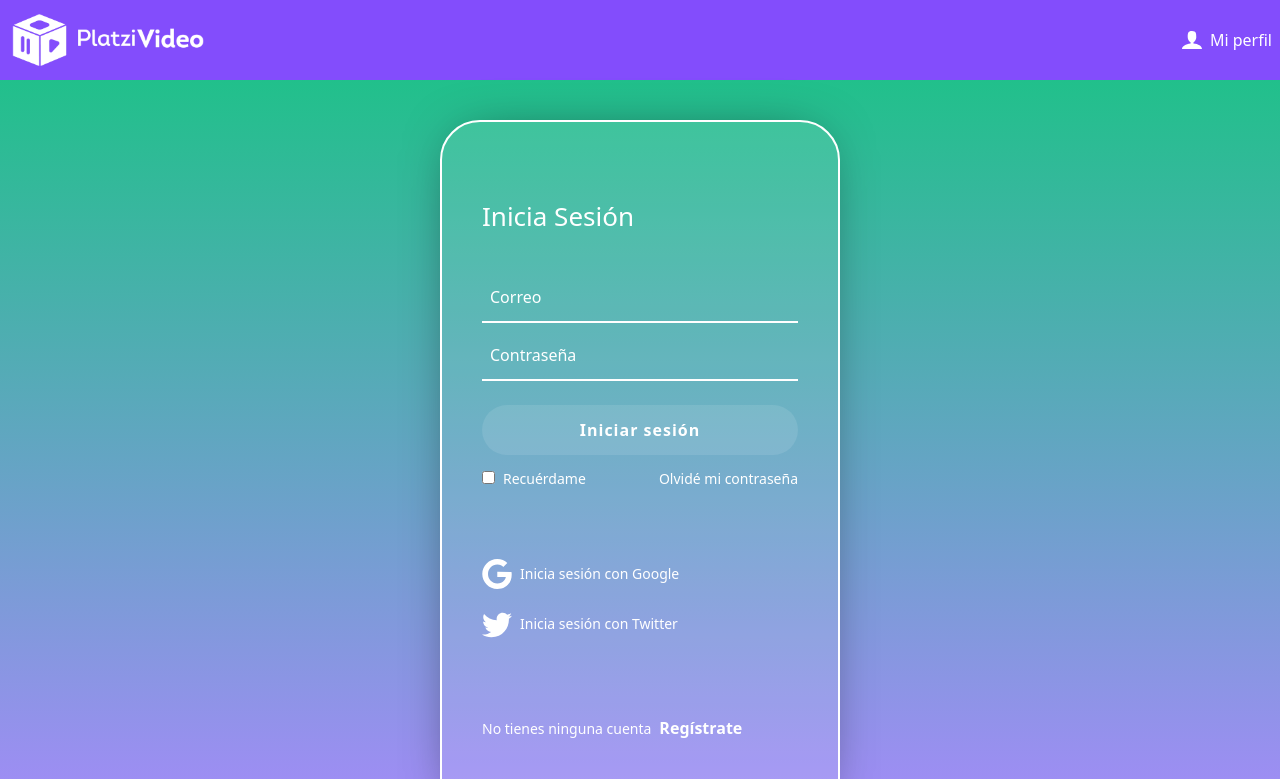
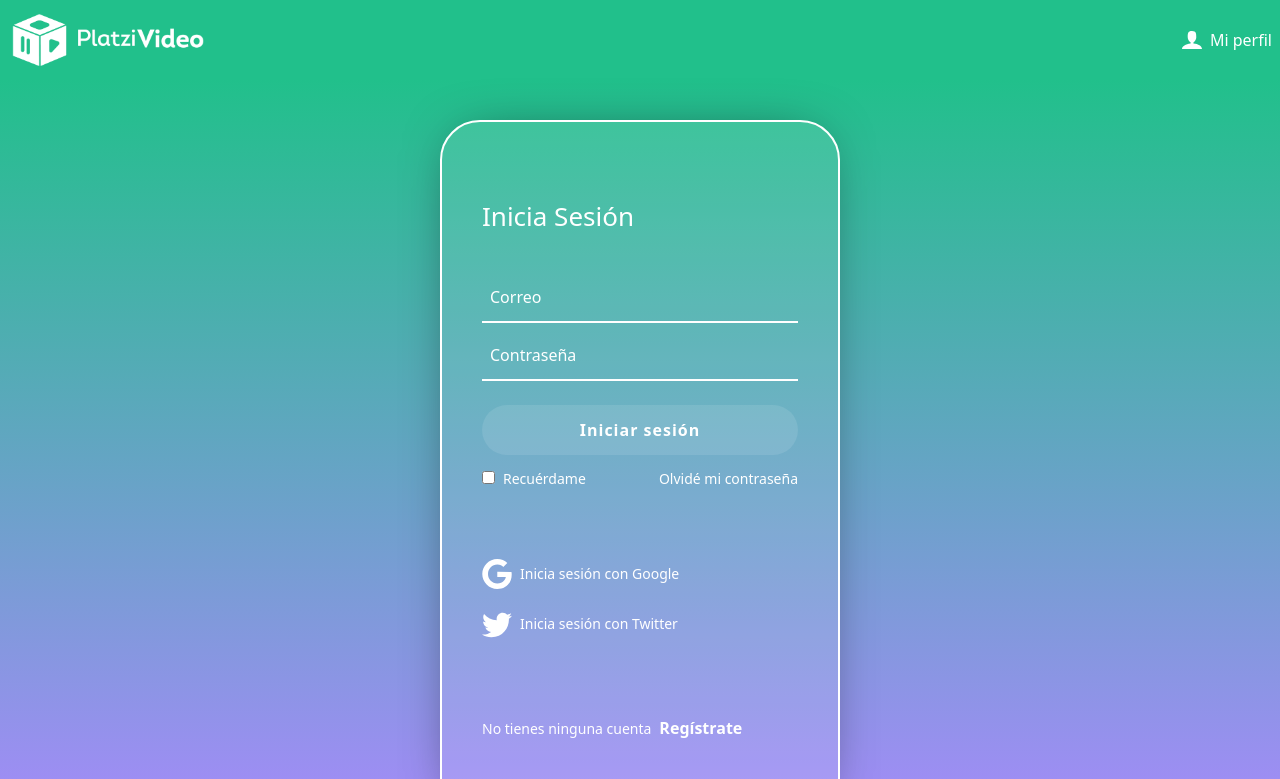
Before and after one commit to FelipeMerchan/platzi-video, a React app: page /login in a window 1280 px wide. Shown: the top 779 px of the page. Built offline with nearby package versions, Linux system fonts and the light colour scheme; a web font is replaced by a local one.

Commit message:
feat: add CSS validations for Header styles

```diff
--- a/package.json
+++ b/package.json
@@ -15,6 +15,7 @@
   "license": "MIT",
   "dependencies": {
     "babel-eslint": "10.1.0",
+    "classnames": "^2.3.1",
     "eslint": "7.21.0",
     "eslint-config-airbnb": "18.2.1",
     "eslint-plugin-import": "2.22.1",
--- a/src/assets/styles/components/Header.scss
+++ b/src/assets/styles/components/Header.scss
@@ -54,3 +54,8 @@
     }
   }
 }
+
+.isLogin,
+.isRegister {
+  background-color: $green-color;
+}
--- a/src/assets/styles/pages/Login.scss
+++ b/src/assets/styles/pages/Login.scss
@@ -9,7 +9,7 @@
   flex-direction: column;
   min-block-size: calc(100vh - 200px);
   padding: $space-5 $space-3;
-  background: linear-gradient(#21c08b, #ab88ff);
+  background: linear-gradient($green-color, #ab88ff);
 
   &__container {
     display: flex;
--- a/src/components/Header.jsx
+++ b/src/components/Header.jsx
@@ -2,6 +2,7 @@
 import React from 'react';
 import { connect } from 'react-redux';
 import { Link } from 'react-router-dom';
+import classNames from 'classnames';
 import gravatar from '../utils/gravatar';
 import { logoutRequest } from '../actions';
 
@@ -11,15 +12,20 @@
 import '@styles/components/Header.scss';
 
 const Header = (props) => {
-  const { user } = props;
+  const { user, isLogin, isRegister } = props;
   const hasUser = Object.keys(user).length > 0;
 
   const handleLogout = () => {
     props.logoutRequest({});
   };
 
+  const headerClass = classNames('Header', {
+    isLogin,
+    isRegister,
+  });
+
   return (
-    <header className='Header'>
+    <header className={headerClass}>
       <Link to='/'>
         <img className='Header__image' width='200' src={platziVideoLogo} alt='Platzi Video' />
       </Link>
--- a/src/components/Layout.jsx
+++ b/src/components/Layout.jsx
@@ -1,13 +1,11 @@
 /* eslint-disable import/no-unresolved */
 import React from 'react';
 
-import Header from '@components/Header';
 import Footer from '@components/Footer';
 import '@styles/components/Layout.scss';
 
 const Layout = ({ children }) => (
   <div className='Layout'>
-    <Header />
     {children}
     <Footer />
   </div>
--- a/src/pages/Home.jsx
+++ b/src/pages/Home.jsx
@@ -4,6 +4,7 @@
 import React from 'react';
 import { connect } from 'react-redux';
 
+import Header from '@components/Header';
 import Search from '@components/Search';
 import Categories from '@components/Categories';
 import Carousel from '@components/Carousel';
@@ -13,6 +14,7 @@
 const Home = ({ myList, trends, originals }) => {
   return (
     <>
+      <Header />
       <Search />
       {myList.length > 0 && (
         <Categories title='Mi lista'>
--- a/src/pages/Login.jsx
+++ b/src/pages/Login.jsx
@@ -2,6 +2,7 @@
 import React, { useState } from 'react';
 import { Link } from 'react-router-dom';
 import { connect } from 'react-redux';
+import Header from '@components/Header';
 import { loginRequest } from '../actions';
 
 import '@styles/pages/Login.scss';
@@ -27,6 +28,8 @@
   };
 
   return (
+    <>
+      <Header isLogin />
       <section className='login'>
         <div className='login__container'>
           <h2>Inicia Sesión</h2>
@@ -78,6 +81,7 @@
           </p>
         </div>
       </section>
+    </>
   );
 };
 
--- a/src/pages/Register.jsx
+++ b/src/pages/Register.jsx
@@ -1,6 +1,8 @@
+/* eslint-disable import/no-unresolved */
 import React, { useState } from 'react';
 import { Link } from 'react-router-dom';
 import { connect } from 'react-redux';
+import Header from '@components/Header';
 import { registerRequest } from '../actions';
 
 // eslint-disable-next-line import/no-unresolved
@@ -27,6 +29,8 @@
   };
 
   return (
+    <>
+      <Header isRegister />
       <section className='register'>
         <div className='register__container fadeInUp'>
           <h2>Regístrate</h2>
@@ -62,6 +66,7 @@
           </Link>
         </div>
       </section>
+    </>
   );
 };
 
```
Also changed, not shown: 1 other file (tests, documents, lock files or other folders). Lines whose indentation alone changed are shown as unchanged.
